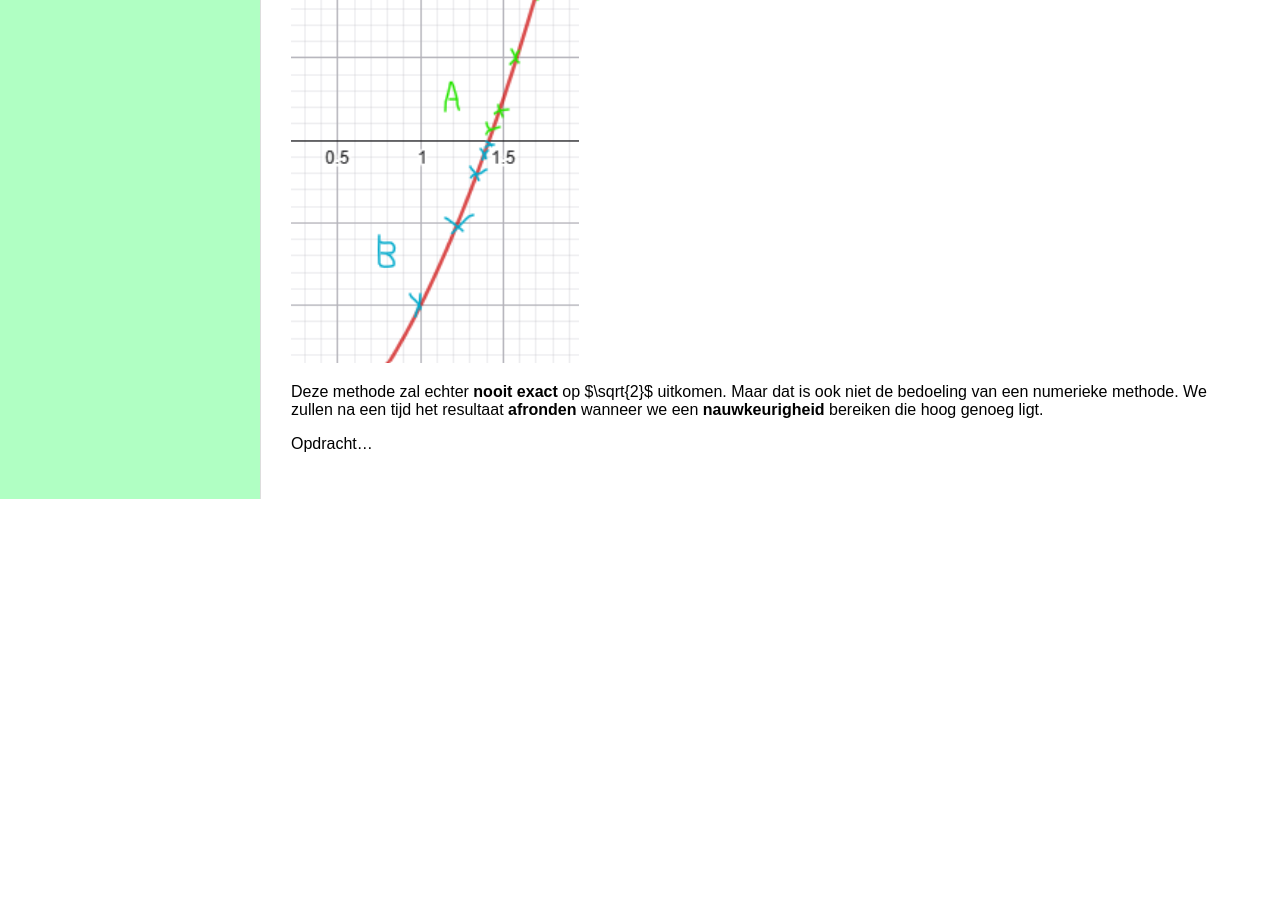
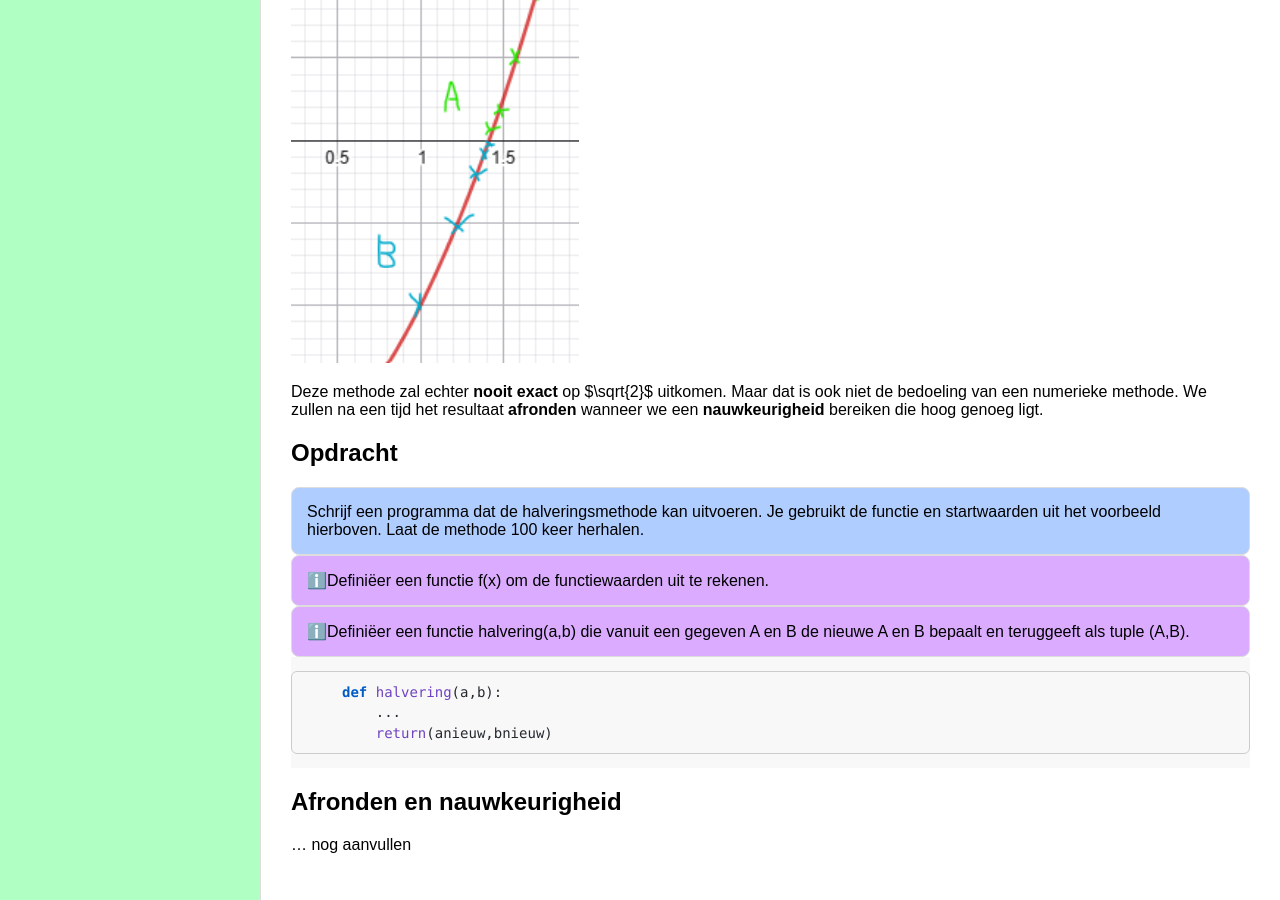
Before and after one commit to milanvandeput/milanvandeput.github.io, a Jekyll site: the page built from Numerieke methodes/z1 Halveringsmethode.md, in a window 1280 px wide and 900 px high, scrolled down 1691 px. Built offline with Jekyll 4.4.1, drawn with Linux system fonts in a browser that asks for light colours; before the commit the page ends 2190 px from its top, so only the background shows below that.

Commit message:
halvering

````diff
--- a/Numerieke methodes/z1 Halveringsmethode.md
+++ b/Numerieke methodes/z1 Halveringsmethode.md
@@ -29,4 +29,37 @@ Dat betekent dat hoe langer we deze stappen blijven **herhalen**, hoe dichter we
 
 Deze methode zal echter **nooit exact** op $\sqrt{2}$ uitkomen. Maar dat is ook niet de bedoeling van een numerieke methode. We zullen na een tijd het resultaat **afronden** wanneer we een **nauwkeurigheid** bereiken die hoog genoeg ligt.
 
-Opdracht...
+## Opdracht
+
+<div style="
+    background-color: #b0cdff;
+    padding: 15px;
+    border-radius: 8px;
+    border: 1px solid #ddd;
+">
+Schrijf een programma dat de halveringsmethode kan uitvoeren. Je gebruikt de functie en startwaarden uit het voorbeeld hierboven. Laat de methode 100 keer herhalen.
+</div>
+<div style="
+    background-color: #daabff;
+    padding: 15px;
+    border-radius: 8px;
+    border: 1px solid #ddd;
+">ℹ️Definiëer een functie f(x) om de functiewaarden uit te rekenen.
+</div>
+<div style="
+    background-color: #daabff;
+    padding: 15px;
+    border-radius: 8px;
+    border: 1px solid #ddd;
+">ℹ️Definiëer een functie halvering(a,b) die vanuit een gegeven A en B de nieuwe A en B bepaalt en teruggeeft als tuple (A,B).
+</div>
+
+```python
+def halvering(a,b):
+    ...
+    return(anieuw,bnieuw)
+```
+
+## Afronden en nauwkeurigheid
+
+... nog aanvullen
````
